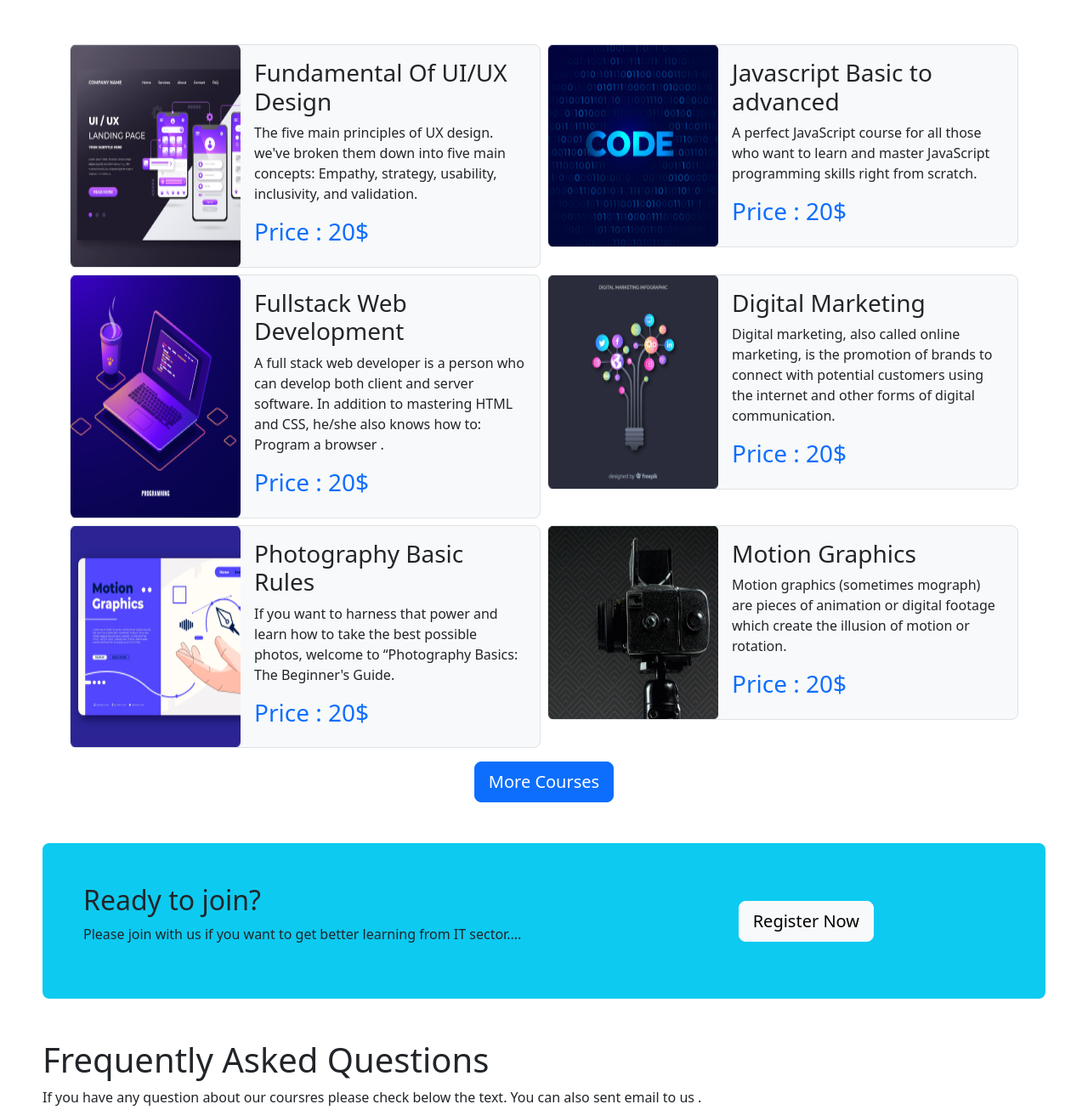
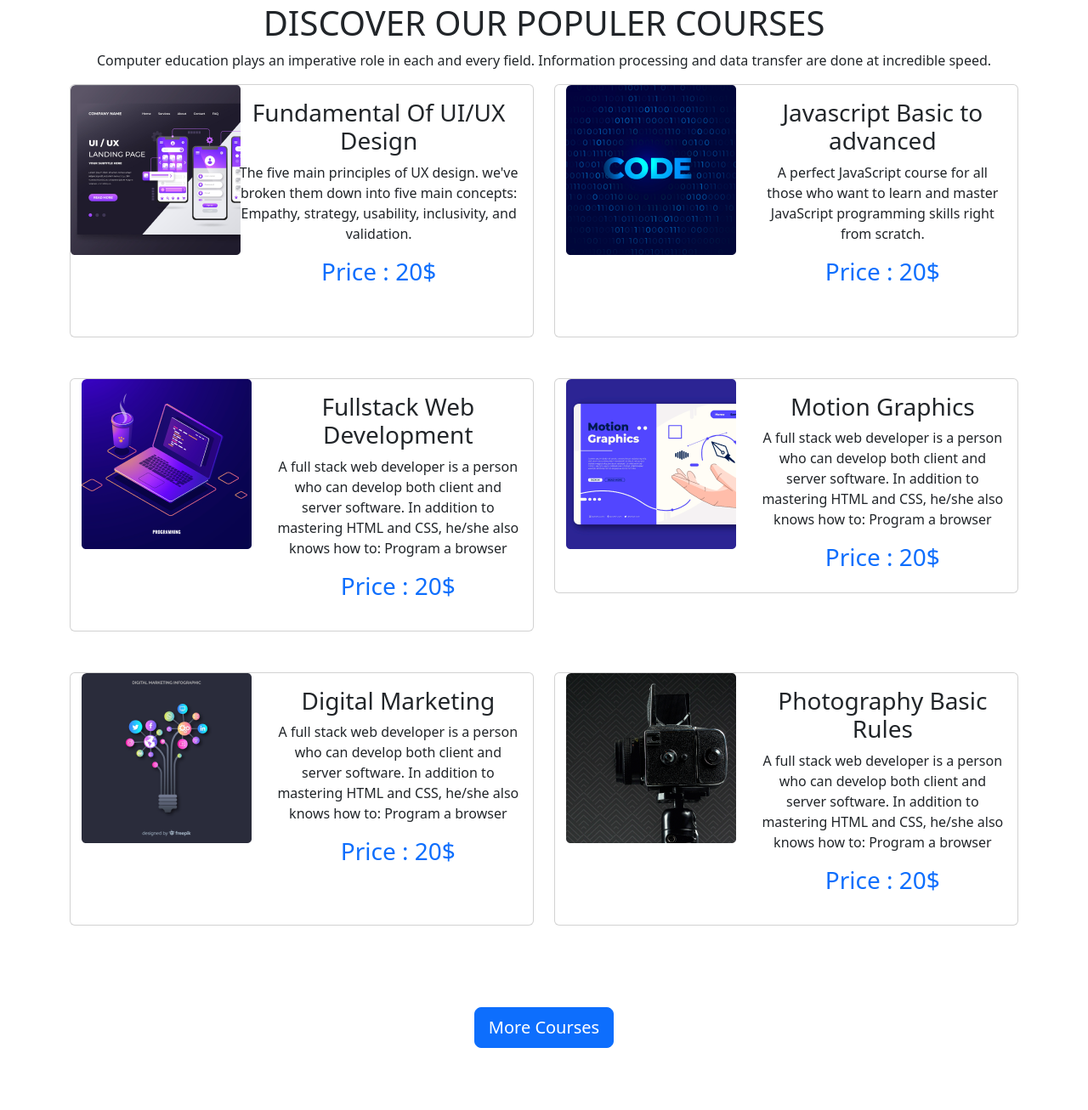
Before and after one commit to arraihan4897/IT-skill, a plain HTML site: page index.html in a window 1280 px wide. Shown: the part 871-2177 px from the top of the page at 85% size. Drawn offline with nearby package versions, Linux system fonts and the light colour scheme.

Commit message:
first commit

```diff
--- a/index.html
+++ b/index.html
@@ -24,7 +24,7 @@
 
 
     <!-- navber -->
-    <nav class="navbar navbar-expand-lg bg-light ">
+        <nav class="navbar navbar-expand-lg bg-light ">
       <div class="container-fluid">
 
                       <a class="navbar-brand pe-5" href="#">  <i><b>IT Skill</b></i> </a>
@@ -58,16 +58,26 @@
         <section>
 
 
-                       <div id="carouselExampleControls" class="carousel slide" data-bs-ride="carousel">
+                       <div id="carouselExampleControls" class="carousel slide container-fluid" data-bs-ride="carousel">
                   <div class="carousel-inner">
                     <div class="carousel-item active">
-                      <img src="images/cover/modify.jfif" class="d-block w-100 rounded-3" alt="">
-                      <div class="carousel-caption d-none d-md-block p-5 ">
-                       <div>
-                          <h1 class="style">Get Started Digital Learning</h1>
-                           <p  class="style">Some representative placeholder content for the first slide.</p>
+                      <img src="images/latest.jfif" class="d-block w-100 rounded-3 heighht" alt="">
+                      <div class="carousel-caption textcenter">
+
+                          <h1 class="style pt-5  ">Get Started Digital Learning</h1>
+                           <p  class="style">Welcome to our digital world. We commit to your beautiful career in IT sector. Join with us.</p>
                            <button type="button " class="btn btn-primary text-white">Get Started</button>
-                        </div>
+
+                      </div>
+                    </div>
+                    <div class="carousel-item active">
+                      <img src="images/latest.jfif" class="d-block w-100 rounded-3 heighht" alt="">
+                      <div class="carousel-caption textcenter">
+
+                          <h1 class="style pt-5  ">Get Started Digital Learning</h1>
+                           <p  class="style">Welcome to our digital world. We commit to your beautiful career in IT sector. Join with us.</p>
+                           <button type="button " class="btn btn-primary text-white">Get Started</button>
+
                       </div>
                     </div>
 
@@ -95,95 +105,150 @@
 
 
     <!---------- main-start ------------>
-    <section class="py-5 text-center">
+    <section class="py-5 text-center ">
 
 
-      <h1>DISCOVER OUR POPULER COURSES</h1>
+          <h1>DISCOVER OUR POPULER COURSES</h1>
       <P>Computer education plays an imperative role in each and every field. Information processing and data transfer are done at incredible speed. </P>
 
-      <div class="container pt-5 text-center">
-        <div class="row g-2">
-          <div class=" col-lg-6 col-md-12 col-sm-12">
-            <div class=" d-flex border rounded-3 bg-light">
-              <img src="images/course/course-1.png" alt="">
 
-              <div class="text-start p-3">
-                <h3>Fundamental Of UI/UX Design</h3>
-                <p>The five main principles of UX design. we've broken them down into five main concepts: Empathy, strategy, usability, inclusivity, and validation.</p>
-                <h3 class=" text-primary">Price : 20$</h3>
+
+      <div class="container overflow-hidden text-center">
+        <div class="row gy-5">
+
+
+          <div class="col-lg-6 col-md-6 col-sm-12">
+            <div class="  ">
+              <div class="card ">
+              <div class="row g-0">
+                <div class=" col-lg-4 col-md-5 col-sm-12">
+                  <img src="images/course/course-1.png" class=" rounded-start mb-5 pb-5" alt="...">
+                </div>
+                <div class=" col-lg-8 col-md-7  col-sm-12 ">
+                  <div class="card-body">
+
+                      <h3 class="card-title">Fundamental Of UI/UX Design</h3>
+                    <p class="card-text">The five main principles of UX design. we've broken them down into five main concepts: Empathy, strategy, usability, inclusivity, and validation.</p>
+                    <h3 class=" text-primary">Price : 20$</h3>
+                  </div>
+                </div>
               </div>
-
             </div>
-          </div>
-          <div class="col-lg-6 col-md-12 col-sm-12">
-            <div class=" d-flex border rounded-3 bg-light">
-              <img src="images/course/course-2.png" alt="">
-
-              <div class="text-start p-3">
-                <h3>Javascript Basic to advanced</h3>
-                <p>A perfect JavaScript course for all those who want to learn and master JavaScript programming skills right from scratch.
-                </p>
-                <h3 class="  text-primary">Price : 20$</h3>
-              </div>
-
-            </div>
-          </div>
-          <div class="col-lg-6 col-md-12 col-sm-12">
-            <div class=" d-flex border rounded-3 bg-light">
-              <img src="images/course/course-3.png" alt="">
-
-              <div class="text-start p-3">
-                <h3>Fullstack Web Development</h3>
-                <p>A full stack web developer is a person who can develop both client and server software. In addition to mastering HTML and CSS, he/she also knows how to: Program a browser .</p>
-                <h3 class=" text-primary">Price : 20$</h3>
-              </div>
-
-            </div>
-          </div>
-          <div class="col-lg-6 col-md-12 col-sm-12">
-            <div class=" d-flex border rounded-3 bg-light">
-              <img src="images/course/course-4.png" alt="">
-
-              <div class="text-start p-3">
-                <h3>Digital Marketing</h3>
-                <p>Digital marketing, also called online marketing, is the promotion of brands to connect with potential customers using the internet and other forms of digital communication.</p>
-                <h3 class="  text-primary">Price : 20$</h3>
-              </div>
-
             </div>
           </div>
 
-          <div class="col-lg-6 col-md-12 col-sm-12 pb-3">
-            <div class=" d-flex border rounded-3 bg-light">
-              <img src="images/course/course-6.png" alt="">
 
-              <div class="text-start p-3">
-                <h3>Photography Basic Rules</h3>
-                <p>If you want to harness that power and learn how to take the best possible photos, welcome to “Photography Basics: The Beginner's Guide.</p>
-                <h3 class="  text-primary">Price : 20$</h3>
+
+          <div class="col-lg-6 col-md-6 col-sm-12">
+            <div class="  ">
+              <div class="card " >
+              <div class="row g-0">
+                <div class="col-md-5">
+                  <img src="images/course/course-2.png" class=" mb-5 pb-5 ps-0 rounded-start" alt="...">
+                </div>
+                <div class="col-md-7">
+                  <div class="card-body">
+                   <h3 class="card-title">Javascript Basic to advanced</h3>
+                    <p class="card-text"> A perfect JavaScript course for all those who want to learn and master JavaScript programming skills right from scratch. </p>
+                    <h3 class=" text-primary">Price : 20$</h3>
+                  </div>
+                </div>
               </div>
-
             </div>
           </div>
-          <div class="col-lg-6 col-md-12 col-sm-12 ">
-            <div class=" d-flex border rounded-3 bg-light">
-              <img src="images/course/course-5.png" alt="">
+          </div>
 
-              <div class="text-start p-3 ">
-                <h3>Motion Graphics</h3>
-                <p>Motion graphics (sometimes mograph) are pieces of animation or digital footage which create the illusion of motion or rotation.</p>
-                <h3 class=" text-primary">Price : 20$</h3>
+
+
+
+          <div class="col-lg-6 col-md-6 col-sm-12">
+            <div class="  ">
+              <div class="card" >
+              <div class="row g-0">
+                <div class="col-md-5">
+                  <img src="images/course/course-3.png" class="mb-5 pb-5 rounded-start" alt="...">
+                </div>
+                <div class="col-md-7">
+                  <div class="card-body">
+                    <h3 class="card-title">Fullstack Web Development</h3>
+                    <p class="card-text">A full stack web developer is a person who can develop both client and server software. In addition to mastering HTML and CSS, he/she also knows how to: Program a browser </p>
+                    <h3 class=" text-primary">Price : 20$</h3>
+                  </div>
+                </div>
               </div>
-
             </div>
           </div>
+          </div>
+
+         <div class="col-lg-6 col-md-6 col-sm-12">
+            <div class="  ">
+              <div class="card ">
+              <div class="row g-0">
+                <div class="col-md-5">
+                  <img src="images/course/course-6.png" class=" pb-5 rounded-start" alt="...">
+                </div>
+                <div class="col-md-7">
+                  <div class="card-body">
+                    <h3 class="card-title">Motion Graphics</h3>
+                    <p class="card-text">A full stack web developer is a person who can develop both client and server software. In addition to mastering HTML and CSS, he/she also knows how to: Program a browser </p>
+                    <h3 class=" text-primary">Price : 20$</h3>
+                  </div>
+                </div>
+              </div>
+            </div>
+          </div>
+          </div>
+
+          <div class="col-lg-6 col-md-6 col-sm-12">
+            <div class=" "><div class="card " >
+              <div class="row g-0">
+                <div class="col-md-5">
+                  <img src="images/course/course-4.png" class="mb-5 pb-5 rounded-start" alt="...">
+                </div>
+                <div class="col-md-7">
+                  <div class="card-body">
+                    <h3 class="card-title">Digital Marketing</h3>
+                    <p class="card-text">A full stack web developer is a person who can develop both client and server software. In addition to mastering HTML and CSS, he/she also knows how to: Program a browser </p>
+                    <h3 class=" text-primary">Price : 20$</h3>
+                  </div>
+                </div>
+              </div>
+            </div>
+          </div>
+          </div>
+          <div class="col-lg-6 col-md-6 col-sm-12">
+            <div class="  "><div class="card " >
+              <div class="row g-0">
+                <div class="col-md-5">
+                  <img src="images/course/course-5.png" class="mb-5 pb-5 rounded-start" alt="...">
+                </div>
+                <div class="col-md-7 ">
+                  <div class="card-body">
+                    <h3 class="card-title">Photography Basic Rules</h3>
+                    <p class="card-text">A full stack web developer is a person who can develop both client and server software. In addition to mastering HTML and CSS, he/she also knows how to: Program a browser </p>
+                    <h3 class=" text-primary">Price : 20$</h3>
+                  </div>
+                </div>
+              </div>
+            </div>
+          </div>
+          </div>
+
+
+
+
+
+
+
 
         </div>
       </div>
 
+    <div class="p-5 m-5">
+       <button type="button" class="btn btn-primary btn-lg">More Courses </button>
+    </div>
 
 
-      <button type="button" class="btn btn-primary btn-lg">More Courses </button>
 
 
     </section>
@@ -196,7 +261,7 @@
        <H2>Ready to join?</H2>
        <p>Please join with us if you want to get better learning from IT sector....</p>
     </div>
-    <div class="col-6 col-md-4 ps-5 ">   <button type="button" class="btn btn-light btn-lg">Register Now </button></div>
+    <div class="col-6 col-md-4 ps-5 ">   <button type="button" class="btn btn-light btn-lg ">Register Now </button></div>
   </div>
 </section>
 
@@ -280,7 +345,7 @@
 
    <!-- company -->
 
-    <section class="py-5 text-center ">
+    <section class="py-5 text-center   ">
       <h2>Trusted by over 800+ companies</h2>
 
       <img class="p-2" src="images/company/company-1.png" alt="">
@@ -317,8 +382,8 @@
 
     <div>
 
-      <a href="https://www.facebook.com/raihan.binsolaiman.5"><i class="fa-brands fa-facebook"></i></a>
-      <a href="https://www.instagram.com/ar_raihan007/?hl=en"><i class="fa-brands fa-instagram"></i></a>
+      <a href="https://www.facebook.com/raihan.binsolaiman.5"><i class="fa-brands fa-facebook"></i></a> &nbsp &nbsp
+      <a href="https://www.instagram.com/ar_raihan007/?hl=en"><i class="fa-brands fa-instagram"></i></a>&nbsp &nbsp
       <a href="https://github.com/arraihan4897"><i class="fa-brands fa-github"></i></a>
     </div>
 
```
Also changed, not shown: style.css (+14 -2 lines), images/3f7f53a3-5012-4e3f-a9fc-b0a08e5682aa.jfif (added), images/latest.jfif (added).
